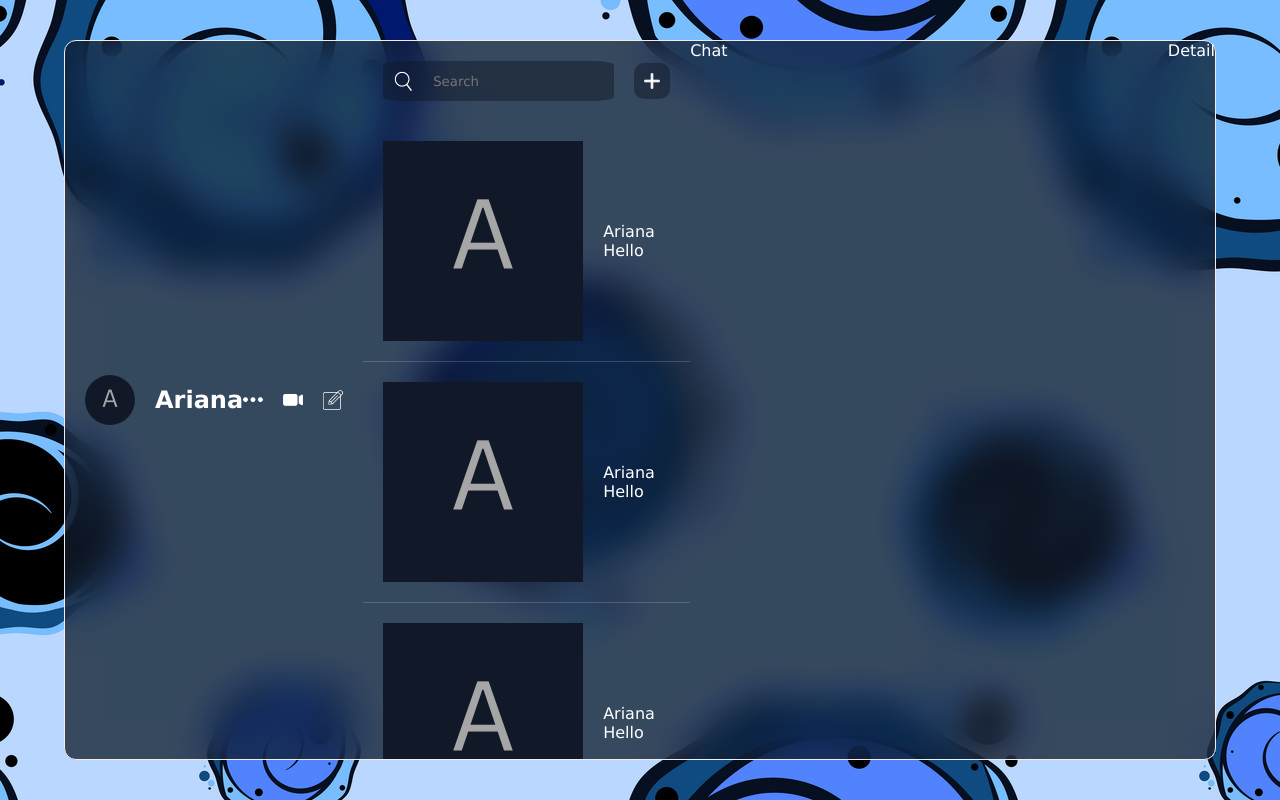
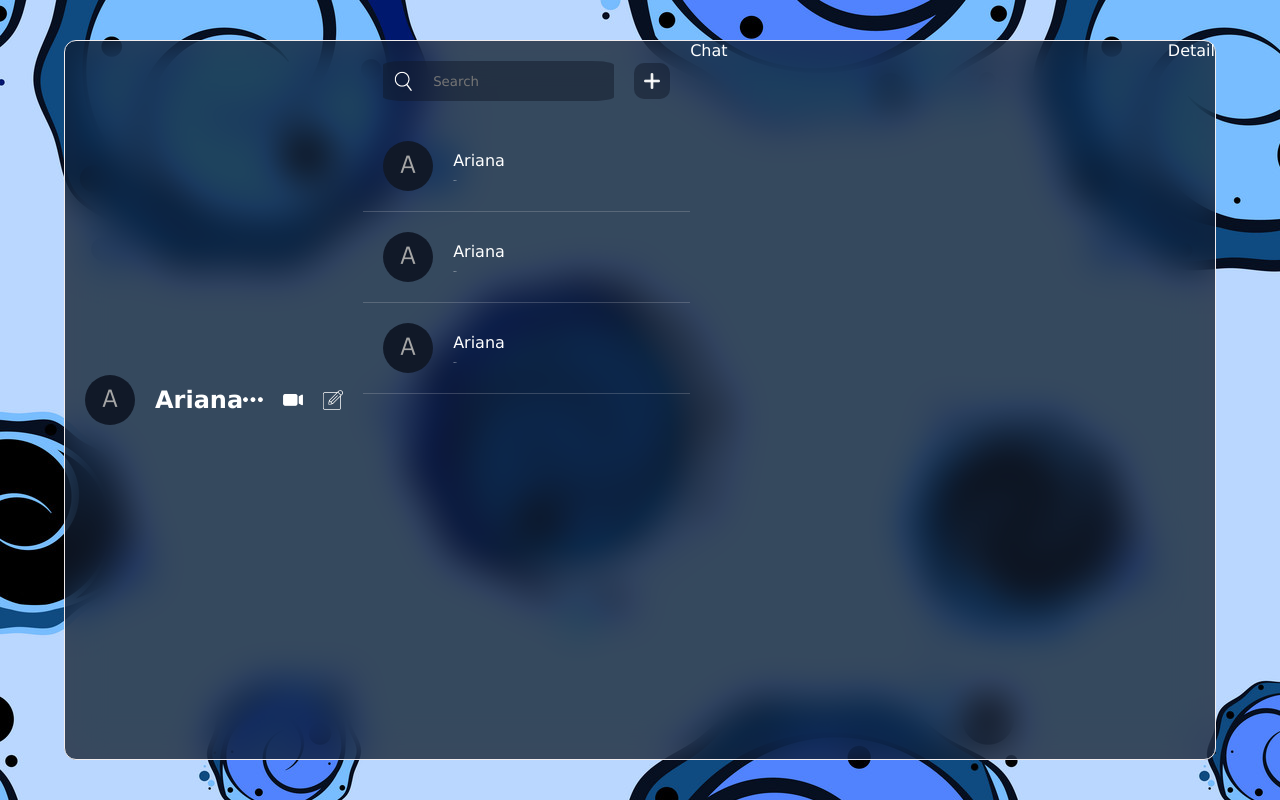
Before and after one commit to HimashaNethmini/RealTime-Chat, a React (Vite) app: page / in a window 1280 px wide. Built offline with nearby package versions, Linux system fonts and the light colour scheme.

Commit message:
updated styles

```diff
--- a/src/components/list/chatList/chatList.css
+++ b/src/components/list/chatList/chatList.css
@@ -48,6 +48,28 @@
         padding: 20px;
         cursor: pointer;
         border-bottom: 1px solid #dddddd35;
+
+        img{
+            width: 50px;
+            height: 50px;
+            border-radius: 50%;
+            object-fit: cover;
+        }
+
+        .texts {
+            display: flex;
+            flex-direction: column;
+            gap: 10px;
+
+            span {
+                font-weight: 500;
+            }
+
+            p {
+                font-size: 1.4px;
+                font-weight: 300;
+            }
+        }
     }
 
 }
```
